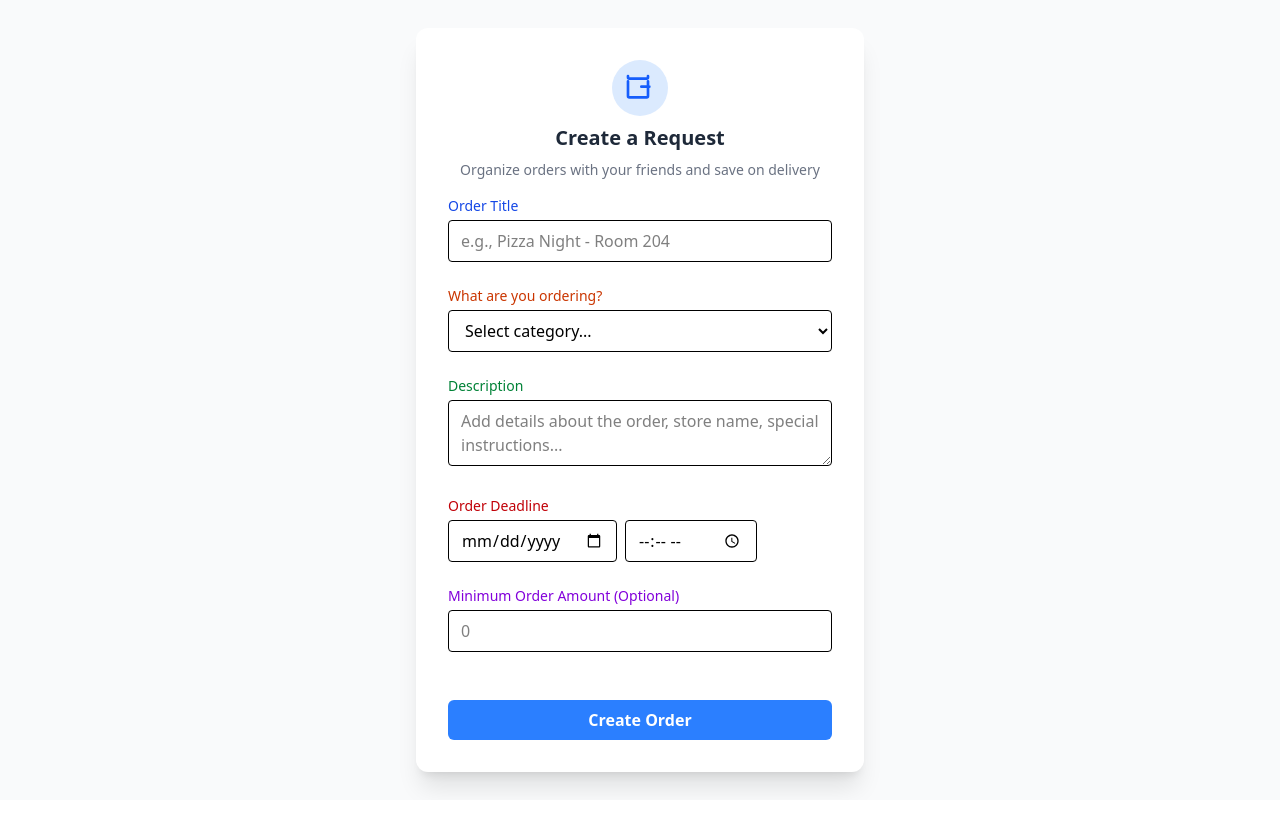
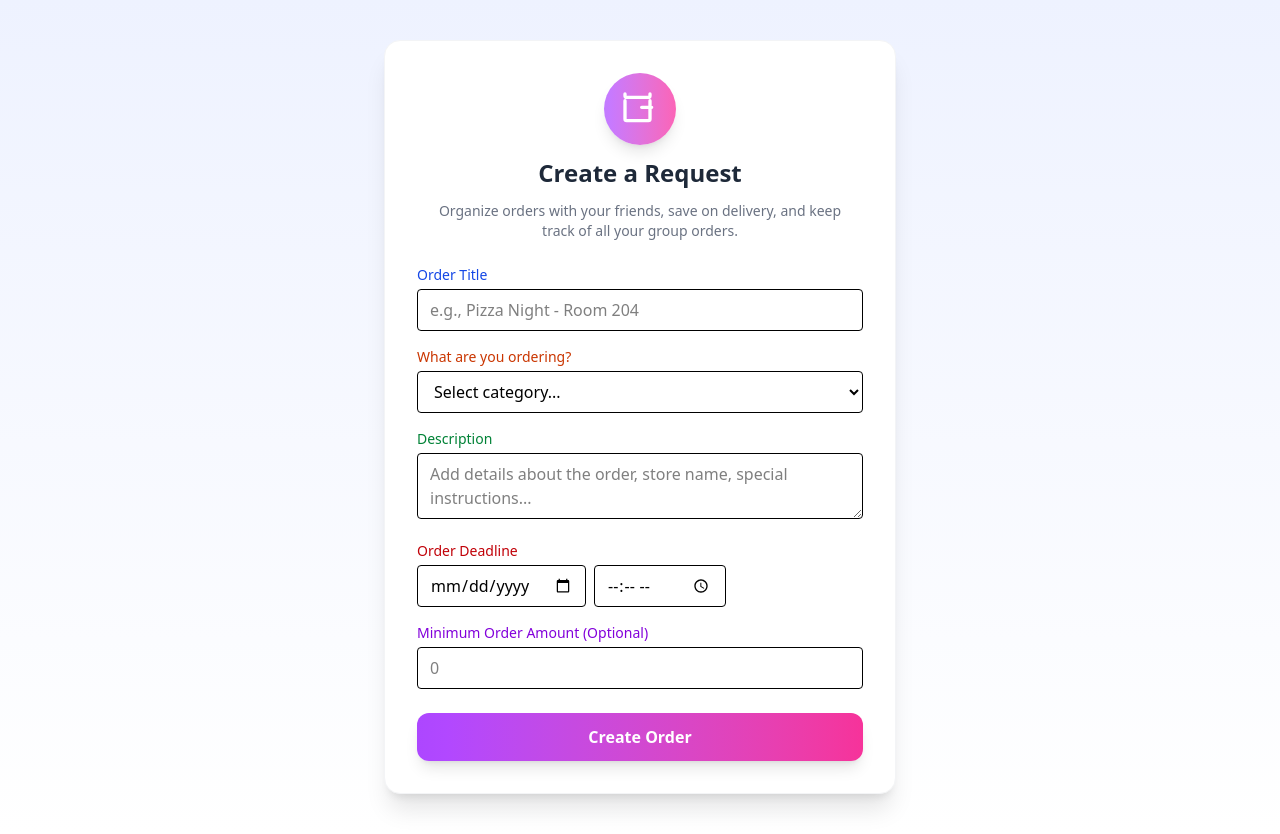
Before and after one commit to sergeocipher/hostelAdda, a React (Vite) app in the folder frontend/app/: page /create-order in a window 1280 px wide. Before the commit the page ends 800 px from the top, so only its background shows below. Built offline with nearby package versions, Linux system fonts and the light colour scheme.

Commit message:
just ui optimization

```diff
--- a/frontend/app/src/components/BottomNav.jsx
+++ b/frontend/app/src/components/BottomNav.jsx
@@ -22,13 +22,7 @@ function BottomNav() {
           <span className="text-xs">My Posts</span>
         </button>
 
-        <button
-          onClick={() => navigate("/profile")}
-          className="flex flex-col items-center hover:text-blue-600"
-        >
-          <span>👤</span>
-          <span className="text-xs">Profile</span>
-        </button>
+
       </div>
     </nav>
   );
--- a/frontend/app/src/pages/CreateOrderPage.jsx
+++ b/frontend/app/src/pages/CreateOrderPage.jsx
@@ -57,15 +57,16 @@ const CreateOrderPage = () => {
   };
 
   return (
-    <div className="min-h-screen flex flex-col items-center justify-center bg-gray-50">
+<div className="min-h-screen flex flex-col items-center justify-center bg-gradient-to-b from-indigo-50 to-white py-10">
   <form
     onSubmit={handleSubmit}
-        className="w-full max-w-md p-8 space-y-6 bg-white rounded-xl shadow-xl"
+    className="w-full max-w-lg p-8 space-y-6 bg-white rounded-2xl shadow-xl border border-gray-100"
   >
-        <div className="flex flex-col items-center gap-2 mb-4">
-          <div className="bg-blue-100 p-3 rounded-full">
+    {/* Header */}
+    <div className="flex flex-col items-center gap-3 mb-6">
+      <div className="bg-gradient-to-r from-purple-400 to-pink-400 p-4 rounded-full shadow-lg">
         <svg
-              className="w-8 h-8 text-blue-600"
+          className="w-10 h-10 text-white"
           fill="none"
           viewBox="0 0 24 24"
           stroke="currentColor"
@@ -78,14 +79,14 @@ const CreateOrderPage = () => {
           />
         </svg>
       </div>
-          <h2 className="text-xl font-semibold text-gray-800">
-            Create a Request
-          </h2>
-          <span className="text-sm text-gray-500">
-            Organize orders with your friends and save on delivery
-          </span>
+      <h2 className="text-2xl font-bold text-gray-800">Create a Request</h2>
+      <p className="text-center text-gray-500 text-sm px-4">
+        Organize orders with your friends, save on delivery, and keep track of all your group orders.
+      </p>
     </div>
 
+    {/* Form Fields */}
+    <div className="space-y-4">
       <OrderTitleInput value={orderTitle} onChange={setOrderTitle} />
       <CategorySelect value={category} onChange={setCategory} />
       <OrderDescription value={description} onChange={setDescription} />
@@ -96,15 +97,18 @@ const CreateOrderPage = () => {
         setTime={setDeadlineTime}
       />
       <MinOrderAmount value={minAmount} onChange={setMinAmount} />
+    </div>
 
+    {/* Submit Button */}
     <button
       type="submit"
-          className="w-full bg-blue-500 hover:bg-blue-600 text-white py-2 rounded-md font-semibold mt-6"
+      className="w-full bg-gradient-to-r from-purple-500 to-pink-500 hover:from-purple-600 hover:to-pink-600 text-white py-3 rounded-xl font-semibold shadow-lg transition-all duration-200 hover:scale-105"
     >
       Create Order
     </button>
   </form>
 </div>
+
   );
 };
 
```
Lines whose indentation alone changed are shown as unchanged.
